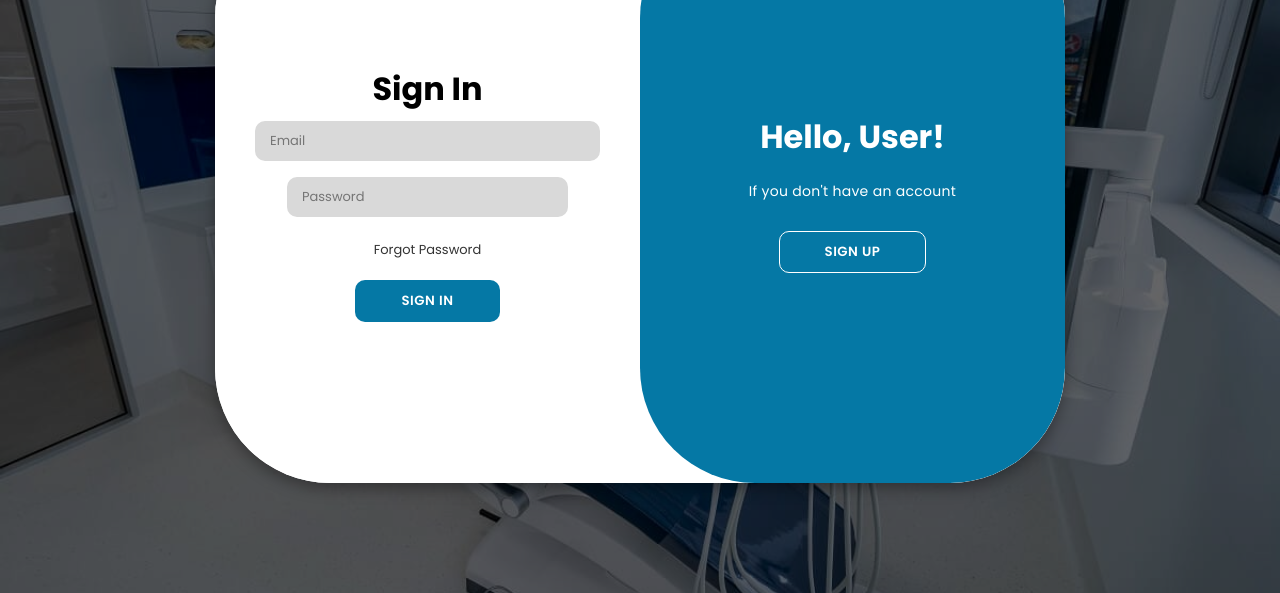
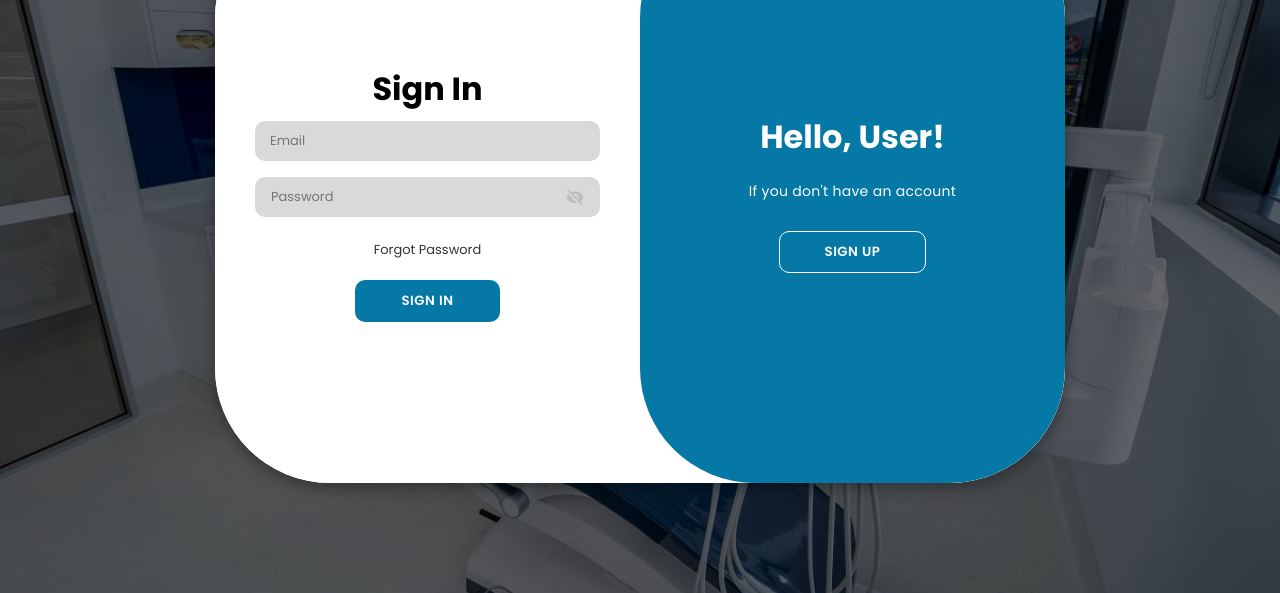
Before and after one commit to mmnagrampa/ToothEase, a plain HTML site: page index.html in a window 1280 px wide. Shown: the part 207-800 px from the top of the page. Drawn offline with nearby package versions, Linux system fonts and the light colour scheme.

Commit message:
Update login-style.css

```diff
--- a/styles/login-style.css
+++ b/styles/login-style.css
@@ -107,6 +107,24 @@ body {
     outline: none;
 }
 
+.passwordcontainer{
+    background-color: #D9D9D9;
+    border: none;
+    margin: 8px 0;
+    padding: 10px 15px;
+    font-size: 13px;
+    border-radius: 10px;
+    width: 100%;
+    outline: none;
+    display: flex;
+    flex-direction: row;
+}
+
+.passwordcontainer > input{
+    padding: 0 1px;
+    margin:0;
+}
+
 .sign-in .passwordHide{
     position: absolute;
     width: 50px;
@@ -130,10 +148,7 @@ body {
 
 #passwordHide {
     color: #BDBDBD;
-    position: absolute;
     font-size: 20px;
-    margin-top: 7px;
-    margin-left: 303px;
     cursor: pointer;
 }
 
```
